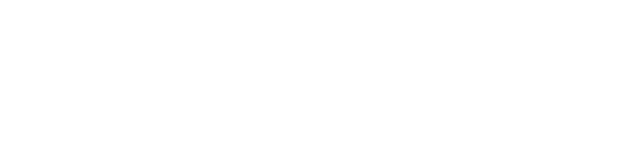
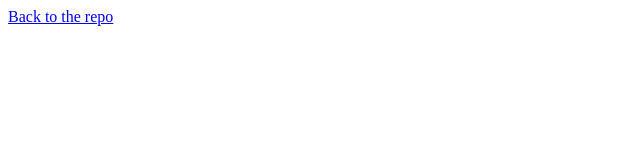
Before and after one commit to PartyLich/planesJS, a plain HTML site: page planes.html in a window 1280 px wide. Shown: the whole page, without its empty margins (0-640 px from the left). Drawn offline with Linux system fonts and the light colour scheme.

Commit message:
added link back to repo

```diff
--- a/planes.html
+++ b/planes.html
@@ -9,5 +9,6 @@
   <body>
     <canvas id='cvsFront' style="position : absolute; z-index: 1;" width="900" height="900"></canvas>
     <canvas id='cvsBg' style="position: absolute; z-index: 0;" width="900" height="900"></canvas>
+    <a href="https://github.com/PartyLich/planesJS">Back to the repo</a>
   </body>
 </html>
```
